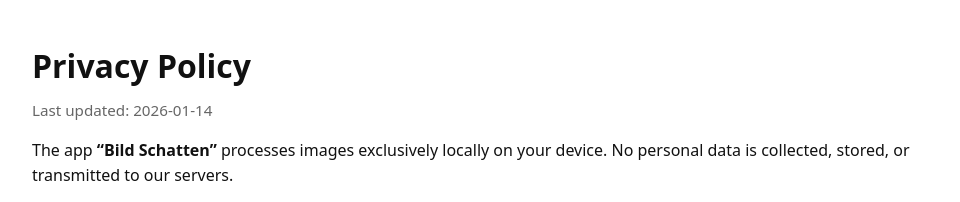
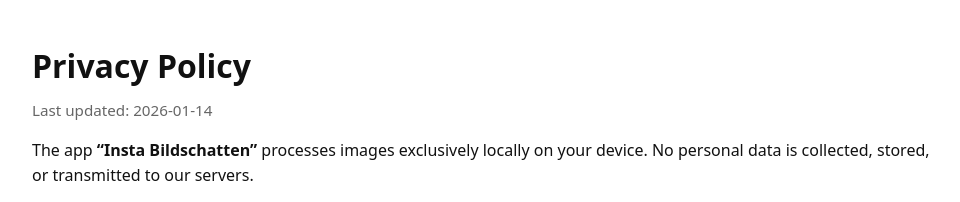
Before and after one commit to synthographicsapps/Bildschatten, a plain HTML site: page index.html in a window 1280 px wide. Shown: the top 202 px of the page, without its empty margins (158-1118 px from the left). Drawn offline with Linux system fonts and the light colour scheme.

Commit message:
Update index.html
v2

```diff
--- a/index.html
+++ b/index.html
@@ -3,7 +3,7 @@
 <head>
   <meta charset="utf-8">
   <meta name="viewport" content="width=device-width, initial-scale=1">
-  <title>Privacy Policy – Bild Schatten</title>
+  <title>Privacy Policy – Insta Bildschatten</title>
   <style>
     body {
       font-family: system-ui, -apple-system, BlinkMacSystemFont, "Segoe UI", Roboto, Arial, sans-serif;
@@ -39,7 +39,7 @@
   <p class="updated">Last updated: 2026-01-14</p>
 
   <p>
-    The app <strong>“Bild Schatten”</strong> processes images exclusively locally on your device.
+    The app <strong>“Insta Bildschatten”</strong> processes images exclusively locally on your device.
     No personal data is collected, stored, or transmitted to our servers.
   </p>
 
```
